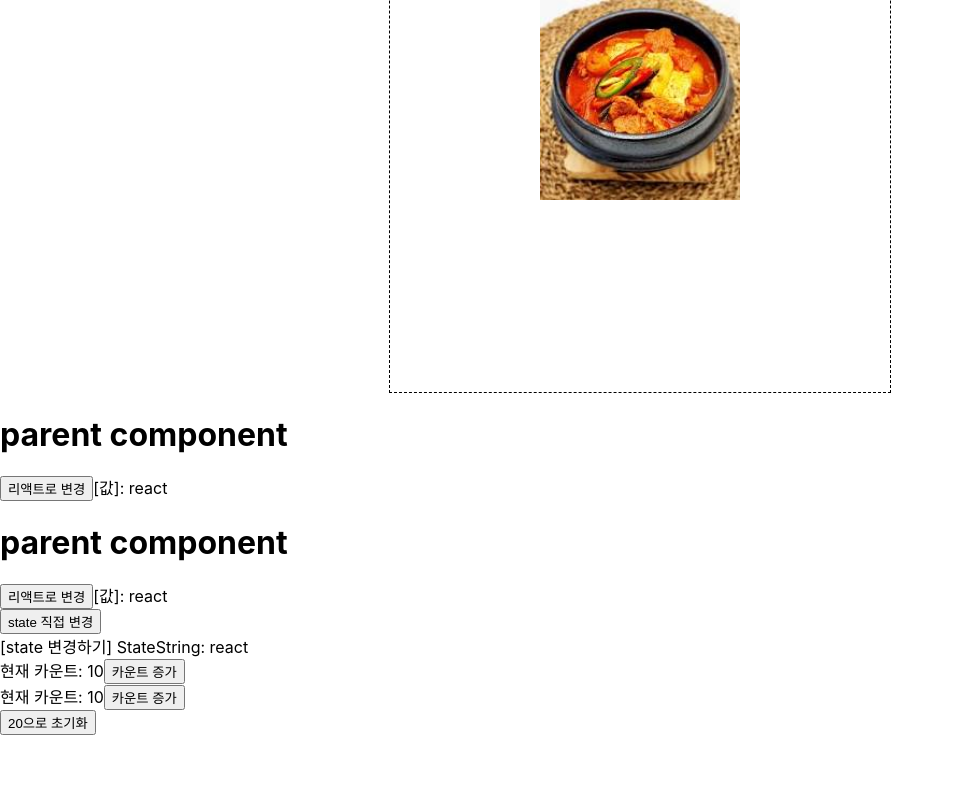
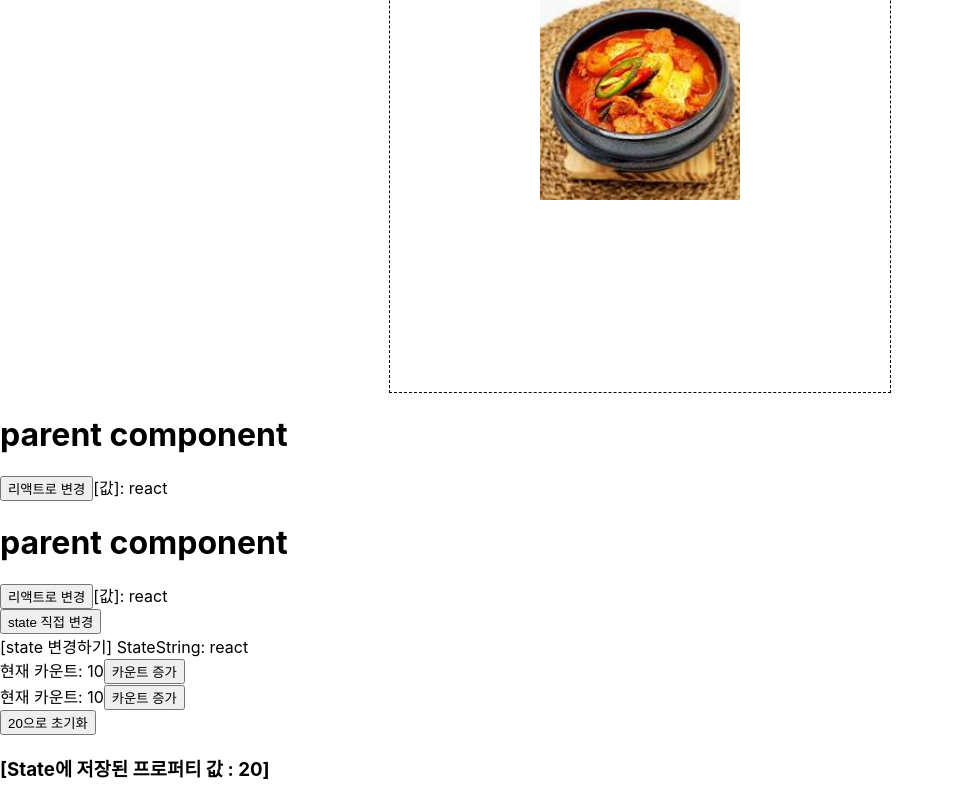
Before and after one commit to l0u0h0/2022web_1, a React (Create React App) app: page / in a window 1280 px wide. Shown: the part 2246-3046 px from the top of the page, without its empty margins (0-954 px from the left). Before the commit the page ends 2981 px from the top, so only its background shows below. Built offline with nearby package versions, Linux system fonts and the light colour scheme.

Commit message:
8weeks_4

```diff
--- /dev/null
+++ b/src/08/8_13.jsx
@@ -0,0 +1,25 @@
+// 부모 컴포넌트는 프로퍼티로 숫자 10을 자녀 컴포넌트에 전달
+// 자녀 컴포넌트는 getDerivedStateFromProps를 통해 프로퍼티 값을 state에 저장
+// render()에서 오른쪽 화면처럼 state값을 출력
+
+import React from "react";
+
+export default class Quiz1 extends React.Component {
+  static getDerivedStateFromProps(props) {
+    const { value } = props;
+    return {
+      value,
+    };
+  }
+  constructor(props) {
+    super(props);
+    this.state = {};
+  }
+  render() {
+    return (
+      <div>
+        <h3>[State에 저장된 프로퍼티 값 : {this.state.value}]</h3>
+      </div>
+    );
+  }
+}
--- a/src/App.js
+++ b/src/App.js
@@ -29,6 +29,7 @@ import ForceUpdate from "./08/8_7";
 import LifecycleExample from "./08/8_9";
 import Counter from "./08/8_11";
 import NewCounter from "./08/8_12";
+import Quiz1 from "./08/8_13";
 
 class App extends Component {
   constructor(props) {
@@ -138,6 +139,7 @@ class App extends Component {
             </button>
           </div>
         </div>
+        <Quiz1 value={20} />
       </div>
     );
   }
```
Also changed, not shown: src/08/8_14.jsx (added).
